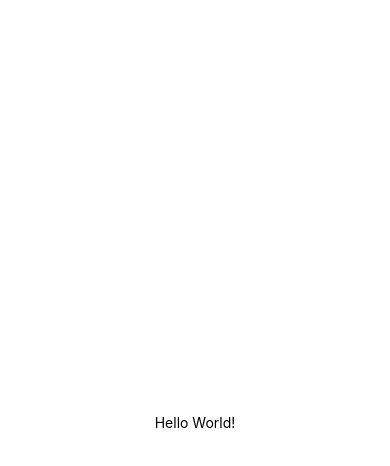
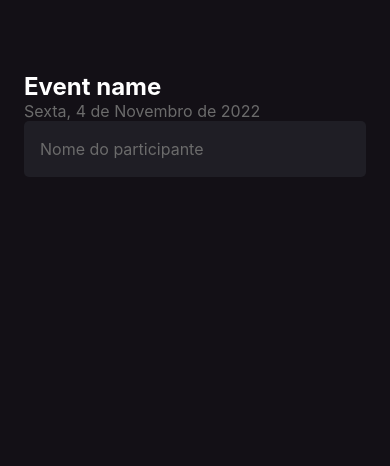
Before and after one commit to allankruger/im-here, a React Native app: screen / in a window 390 px wide. Shown: the top 466 px of the page. Built offline with nearby package versions, Linux system fonts and the light colour scheme.

Commit message:
adds Home component

```diff
--- a/App.tsx
+++ b/App.tsx
@@ -1,20 +1,5 @@
-import { StatusBar } from 'expo-status-bar';
-import { StyleSheet, Text, View } from 'react-native';
+import Home from "./src/screens/Home";
 
 export default function App() {
-  return (
-    <View style={styles.container}>
-      <Text>Hello World!</Text>
-      <StatusBar style="auto" />
-    </View>
-  );
+  return <Home />;
 }
-
-const styles = StyleSheet.create({
-  container: {
-    flex: 1,
-    backgroundColor: '#fff',
-    alignItems: 'center',
-    justifyContent: 'center',
-  },
-});
--- /dev/null
+++ b/src/screens/Home/index.tsx
@@ -0,0 +1,16 @@
+import { View, Text, TextInput } from "react-native";
+import { styles } from "./styles";
+
+export default function Home() {
+  return (
+    <View style={styles.container}>
+      <Text style={styles.eventName}>Event name</Text>
+      <Text style={styles.eventDate}>Sexta, 4 de Novembro de 2022</Text>
+      <TextInput
+        style={styles.input}
+        placeholder="Nome do participante"
+        placeholderTextColor={"#6b6b6b"}
+      />
+    </View>
+  );
+}
--- /dev/null
+++ b/src/screens/Home/styles.ts
@@ -0,0 +1,28 @@
+import { StyleSheet } from "react-native";
+
+export const styles = StyleSheet.create({
+
+    container: {
+        flex: 1,
+        backgroundColor: "#131016",
+        padding: 24
+    },
+    eventName: {
+        color: "#fff",
+        fontSize: 24,
+        fontWeight: 'bold',
+        marginTop: 48
+    },
+    eventDate: {
+        color: "#6b6b6b",
+        fontSize: 16
+    },
+    input: {
+        backgroundColor: "#1f1e25",
+        height: 56,
+        borderRadius: 5,
+        color: '#fff',
+        padding: 16,
+        fontSize: 16
+    }
+})
```
